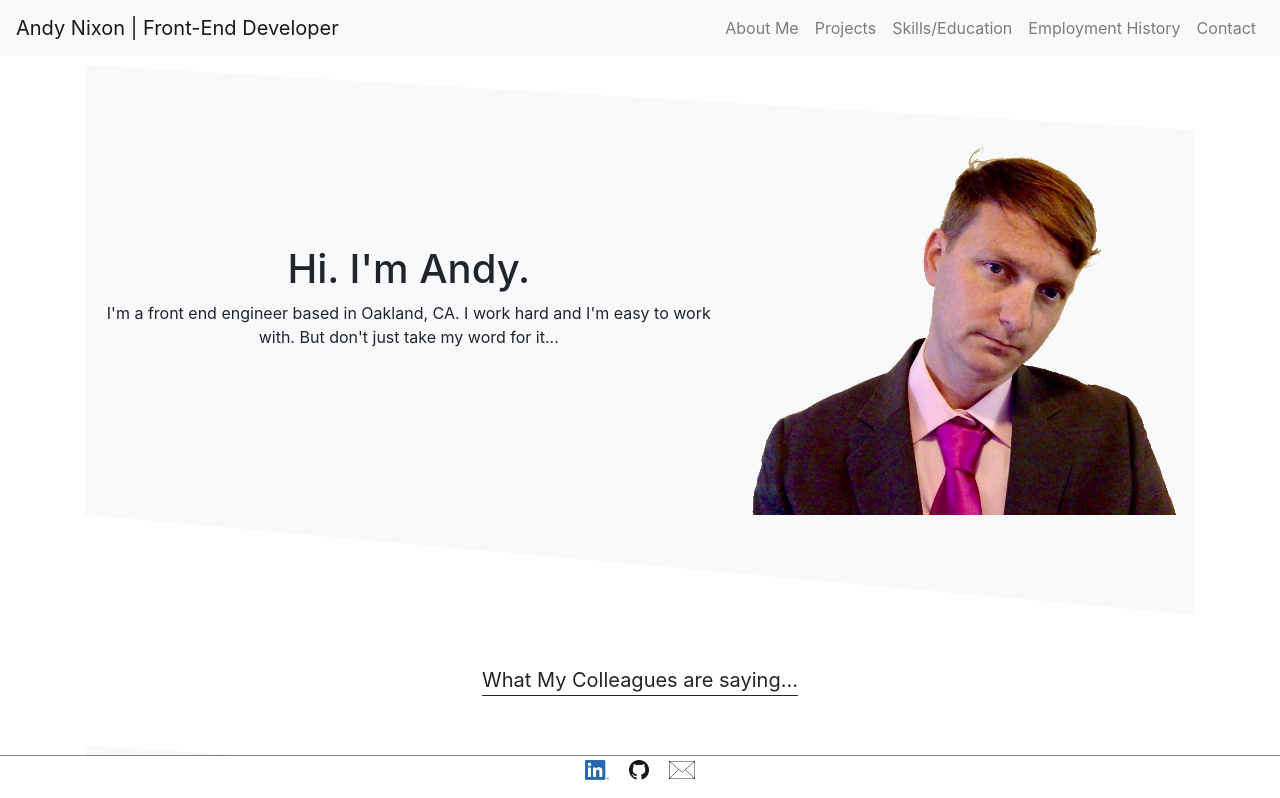
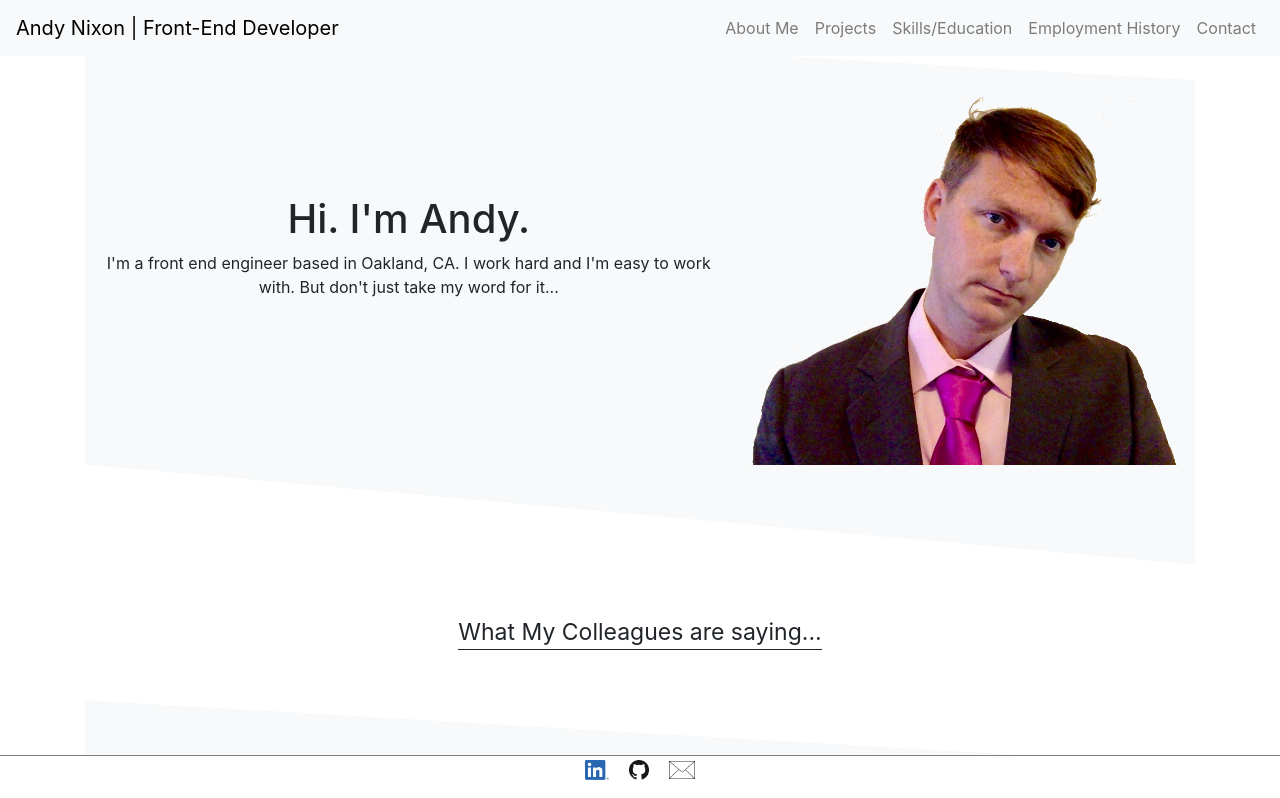
Before and after one commit to andyderek/frontEndWebsite, a React (Create React App) app: page /about in a window 1280 px wide. Shown: the top 798 px of the page. Built offline with nearby package versions, Linux system fonts and the light colour scheme.

Commit message:
Updating all project and employment images to S3 bucket, Navbrand is now anchortag, removing animation from about text

```diff
--- a/src/App.css
+++ b/src/App.css
@@ -72,6 +72,15 @@
   color: black;
 }
 
+.brandHomeLink, .brandHomeLink:hover {
+  text-decoration: none;
+  color: black;
+}
+
+.a:hover {
+  text-decoration: none;
+  color: black;
+}
 
 .projects {
   padding-top: 56px;
--- a/src/content/about/About.js
+++ b/src/content/about/About.js
@@ -25,7 +25,7 @@ function About() {
   }
 
   return (
-    <Container className="expandedText">
+    <Container>
       <Container className="about">
         <Row className='design'>
           <Col lg={7} sm={12} className="about">
@@ -40,7 +40,7 @@ function About() {
       <Container>
         <Row>
           <Col className="d-flex flex-column align-items-center">
-            <span style={{fontSize: 20, borderBottomStyle: 'solid', borderWidth: .5, marginBottom: 50}}>What My Colleagues are saying...</span>
+            <span style={{fontSize: 23, borderBottomStyle: 'solid', borderWidth: .5, marginBottom: 50}}>What My Colleagues are saying...</span>
           </Col>
         </Row>
       </Container>
--- a/src/content/projects/projects2.js
+++ b/src/content/projects/projects2.js
@@ -1,7 +1,5 @@
 import React from 'react';
 import { Container, Row, Col, Accordion, Card, Image} from 'react-bootstrap'
-import Feastly  from "../../assets/feastly.jpeg"
-import Hacker from "../../assets/HackerHabitat.jpeg"
 
 function Projects2() {
 
@@ -19,7 +17,7 @@ function Projects2() {
                         <Card.Body>
                             <Row>
                                 <Col lg={7}>
-                                    <Image src={Feastly} fluid/>
+                                    <Image src="https://andydixonwebsite.s3-us-west-1.amazonaws.com/feastly.jpeg" fluid/>
                                 </Col>
                                 <Col lg={5}>
                                     <ul className='projectsList'>
@@ -41,8 +39,8 @@ function Projects2() {
                     <Accordion.Collapse eventKey="1">
                         <Card.Body>
                             <Row>
-                                <Col lg={7} sm={3}>
-                                    <Image src={Hacker} fluid/>
+                                <Col lg={7}>
+                                    <Image src="https://andydixonwebsite.s3-us-west-1.amazonaws.com/HackerHabitat.jpeg" fluid/>
                                 </Col>
                                 <Col lg={5}>
                                     <ul className='projectsList'>
--- a/src/navigation/navigation.js
+++ b/src/navigation/navigation.js
@@ -5,7 +5,7 @@ function Navigation() {
 
   return (
     <Navbar collapseOnSelect expand="lg" bg="light" fixed="top">
-      <Navbar.Brand>Andy Nixon | Front-End Developer</Navbar.Brand>
+      <Navbar.Brand><a href="/" className="brandHomeLink">Andy Nixon | Front-End Developer</a></Navbar.Brand>
       <Navbar.Toggle aria-controls="basic-navbar-nav"/>
       <Navbar.Collapse id="basic-navbar-nav" className='navItems'>
        <Nav>
```
